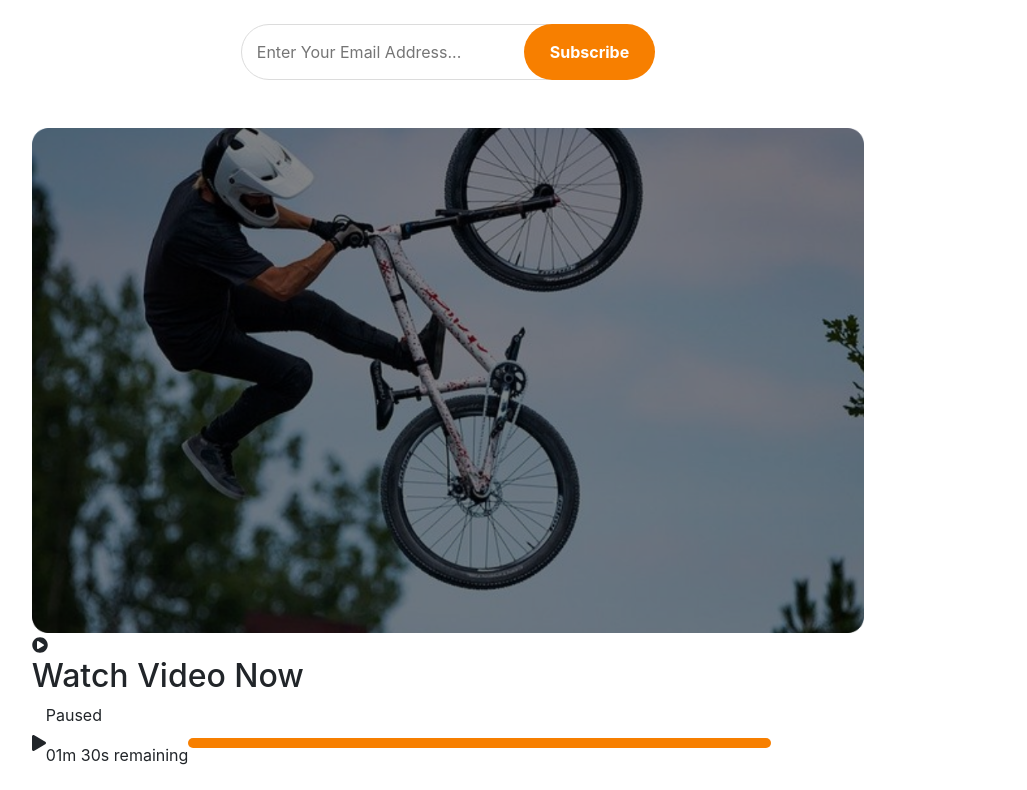
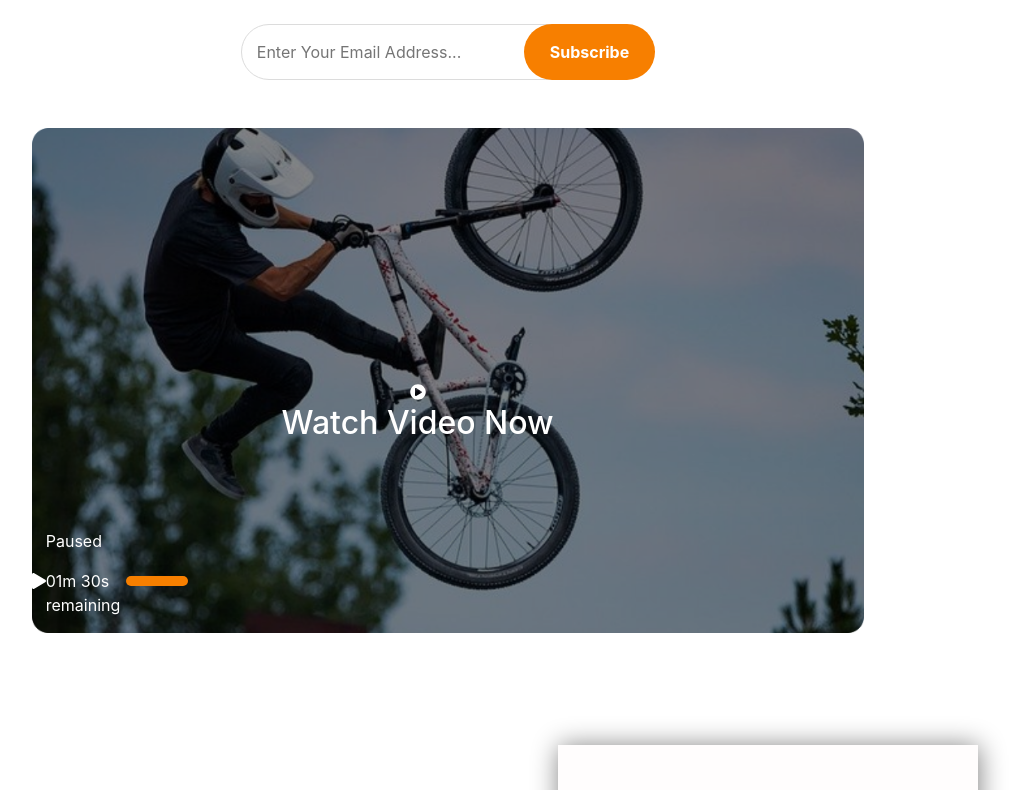
Before and after one commit to mazhars-git/bicycle-lock-app, a React (Create React App) app: page / in a window 1280 px wide. Shown: the part 5030-5820 px from the top of the page, without its empty margins (192-1219 px from the left). Built offline with nearby package versions, Linux system fonts and the light colour scheme.

Commit message:
video section

```diff
--- a/src/components/CSS/Subscription.css
+++ b/src/components/CSS/Subscription.css
@@ -19,13 +19,27 @@
     font-weight: bold;
 }
 
+.video-section{
+    position: relative;
+}
+.play-btn{
+    position: absolute;
+    color: #fff;
+    text-align: center;
+    left: 30%;
+    top: 50%;
+    z-index: 10;
+}
 .video-timer{
+    position: absolute;
     align-items: center;
+    bottom: 0;
+    color: #fff;
+
 }
 .video-timeline{
     width: 70%;
     height: 10px;
     background-color: #f77f00;
     border-radius: 10px;
-
 }
--- a/src/components/Home/Subscription/Subscription.js
+++ b/src/components/Home/Subscription/Subscription.js
@@ -7,7 +7,8 @@ import '../../CSS/Subscription.css';
 
 const Subscription = () => {
     return (
-        <section className="container py-5">
+        <section className="subscription">
+            <div className="container py-5">
                 <div className="text-center">
                     <h2 className="small-heading">Subscribe to Our Newsletter</h2>
                     <p style={{width: '45%', margin: 'auto'}}>Lorem ipsum dolor, sit amet consectetur adipisicing elit. Aliquam quis aliquid, temporibus possimus voluptas tenetur.</p>
@@ -19,6 +20,7 @@ const Subscription = () => {
                 </div>
 
                 <div className="m-auto w-75">
+                    <div className="video-section">
                         <img className="img-fluid" src={Cycle} alt="" />
                         <div className='play-btn'>
                             <FontAwesomeIcon icon={faPlayCircle} />
@@ -33,6 +35,8 @@ const Subscription = () => {
                             <div className='video-timeline'></div>
                         </div>
                     </div>
+                </div>
+            </div>
         </section>
     );
 };
```
Lines whose indentation alone changed are shown as unchanged.
